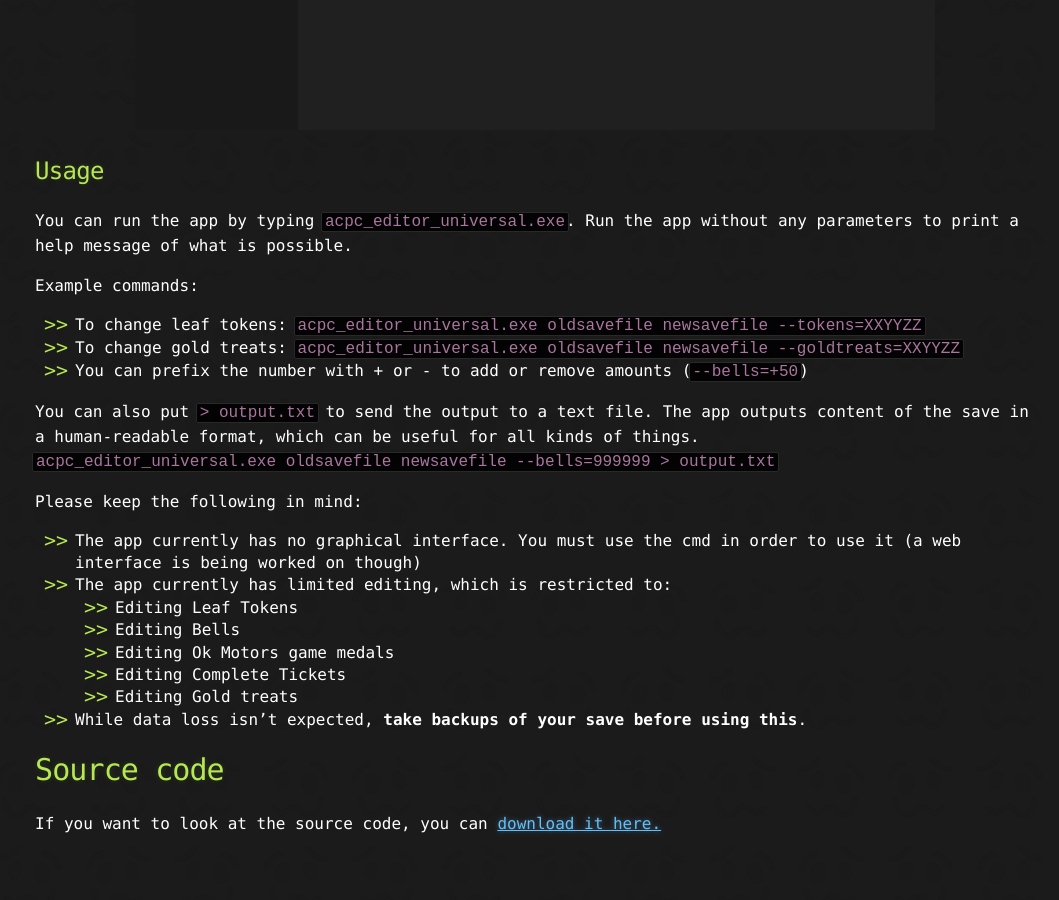
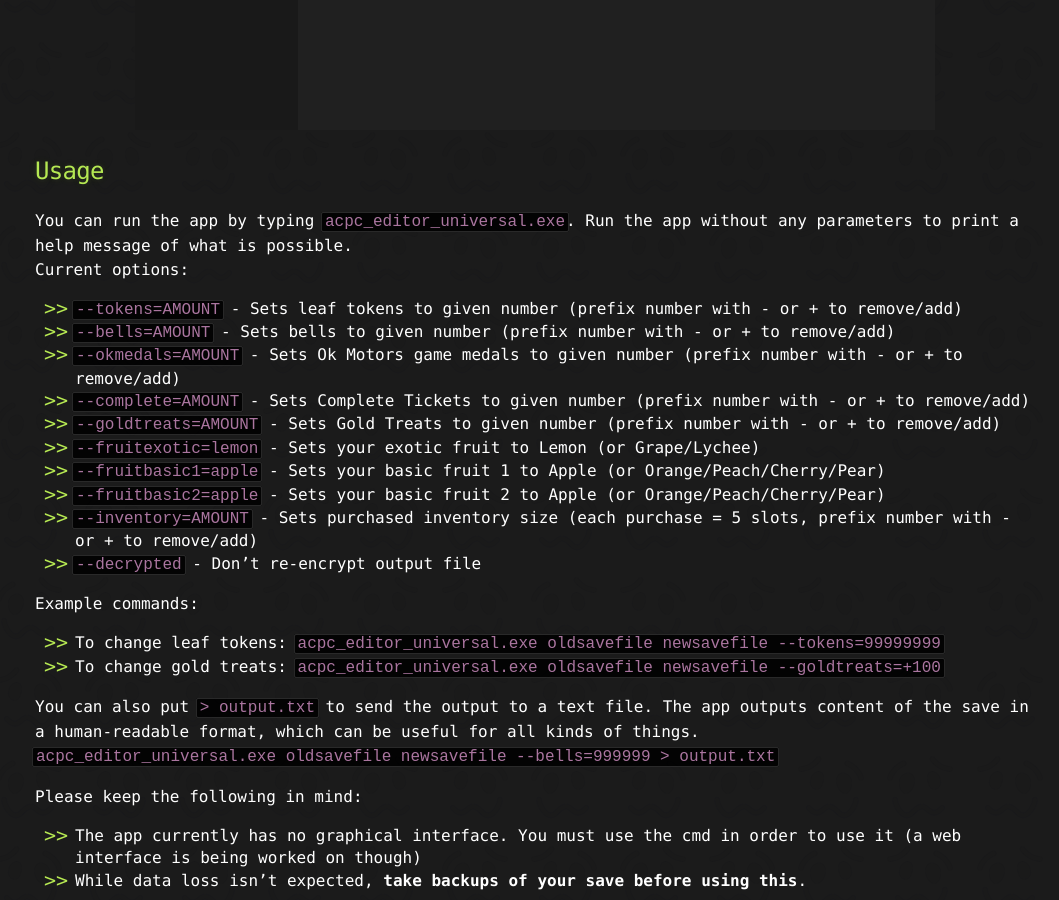
Before and after one commit to inconsistent-dg/AC-Modding, a Jekyll site: the page built from ACPCC/save_editor.md, in a window 1280 px wide and 900 px high, scrolled down 683 px. Shown: the whole window, without its empty margins (105-1164 px from the left). Built offline with Jekyll 4.4.1, drawn with Linux system fonts in a browser that asks for light colours; our own code applies the rules of GitHub Pages for plain Markdown files; before the commit the page ends 1539 px from its top, so only the background shows below that.

Commit message:
Update ACPC Editor version

````diff
--- a/ACPCC/save_editor.md
+++ b/ACPCC/save_editor.md
@@ -13,24 +13,28 @@ To use, [download the app](../assets/acpc_editor_universal.exe), and then open i
 
 ## Usage
 
-You can run the app by typing `acpc_editor_universal.exe`. Run the app without any parameters to print a help message of what is possible.
+You can run the app by typing `acpc_editor_universal.exe`. Run the app without any parameters to print a help message of what is possible. <br>
+Current options:
+ - `--tokens=AMOUNT` - Sets leaf tokens to given number (prefix number with - or + to remove/add)
+ - `--bells=AMOUNT` - Sets bells to given number (prefix number with - or + to remove/add)
+ - `--okmedals=AMOUNT` - Sets Ok Motors game medals to given number (prefix number with - or + to remove/add)
+ - `--complete=AMOUNT` - Sets Complete Tickets to given number (prefix number with - or + to remove/add)
+ - `--goldtreats=AMOUNT` - Sets Gold Treats to given number (prefix number with - or + to remove/add)
+ - `--fruitexotic=lemon` - Sets your exotic fruit to Lemon (or Grape/Lychee)
+ - `--fruitbasic1=apple` - Sets your basic fruit 1 to Apple (or Orange/Peach/Cherry/Pear)
+ - `--fruitbasic2=apple` - Sets your basic fruit 2 to Apple (or Orange/Peach/Cherry/Pear)
+ - `--inventory=AMOUNT` - Sets purchased inventory size (each purchase = 5 slots, prefix number with - or + to remove/add)
+ - `--decrypted` - Don't re-encrypt output file
 
 Example commands:
-- To change leaf tokens: `acpc_editor_universal.exe oldsavefile newsavefile --tokens=XXYYZZ`
-- To change gold treats: `acpc_editor_universal.exe oldsavefile newsavefile --goldtreats=XXYYZZ`
-- You can prefix the number with + or - to add or remove amounts (`--bells=+50`)
+- To change leaf tokens: `acpc_editor_universal.exe oldsavefile newsavefile --tokens=99999999`
+- To change gold treats: `acpc_editor_universal.exe oldsavefile newsavefile --goldtreats=+100`
 
 You can also put `> output.txt` to send the output to a text file. The app outputs content of the save in a human-readable format, which can be useful for all kinds of things. <br>
 ```acpc_editor_universal.exe oldsavefile newsavefile --bells=999999 > output.txt```
 
 Please keep the following in mind:
 - The app currently has no graphical interface. You must use the cmd in order to use it (a web interface is being worked on though)
-- The app currently has limited editing, which is restricted to:
-  - Editing Leaf Tokens
-  - Editing Bells
-  - Editing Ok Motors game medals
-  - Editing Complete Tickets
-  - Editing Gold treats
 - While data loss isn't expected, **take backups of your save before using this**.
 
 # Source code
````
Also changed, not shown: 1 other file.
